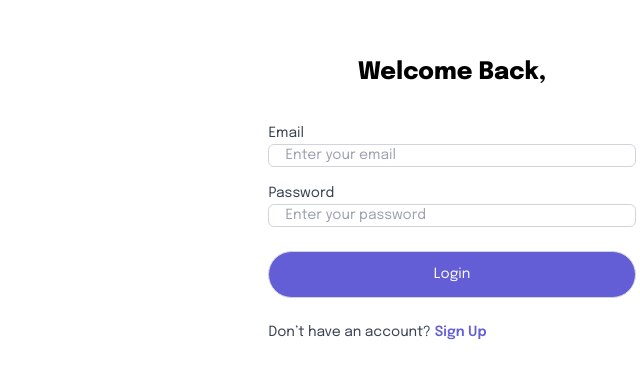
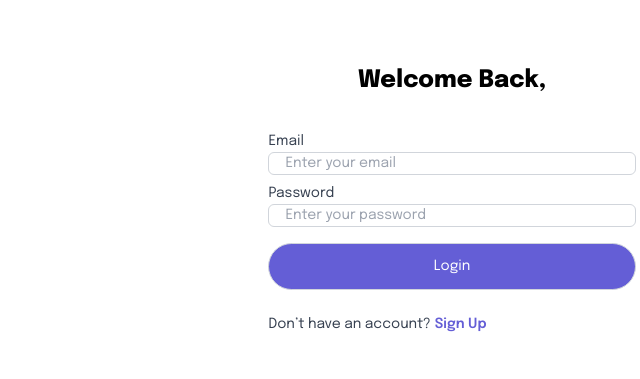
Before and after one commit to Danitilahun/A2SV_INTERN, a Next.js app: page /signin in a window 1280 px wide. Shown: the part 137-516 px from the top of the page, without its empty margins (640-1280 px from the left). Built offline with nearby package versions, Linux system fonts and the light colour scheme.

Commit message:
Complete login page structure

```diff
--- /dev/null
+++ b/app/signin/(constants)/formFields.ts
@@ -0,0 +1,4 @@
+export const fields = [
+  { label: "Email", placeholder: "Enter your email", name: "email" },
+  { label: "Password", placeholder: "Enter your password", name: "password" },
+];
--- a/app/signin/page.tsx
+++ b/app/signin/page.tsx
@@ -1,9 +1,35 @@
-import React from "react";
+"use client";
+import React, { useState } from "react";
 import HorizontalLineWithText from "../../components/HorizontalLineWithText";
 import InputField from "../../components/InputField";
 import Link from "next/link";
+import { fields } from "./(constants)/formFields";
+import { useLoginMutation } from "@/lib/api/auth/authSlice";
 
 const SignIn = () => {
+  const [formValues, setFormValues] = useState<LoginCredentials>({
+    email: "",
+    password: "",
+  });
+
+  const [login, { isLoading }] = useLoginMutation();
+
+  const handleInputChange = (e: React.ChangeEvent<HTMLInputElement>) => {
+    const { name, value } = e.target;
+    setFormValues({ ...formValues, [name]: value });
+  };
+
+  const handleSubmit = async (e: React.FormEvent<HTMLFormElement>) => {
+    e.preventDefault();
+    try {
+      console.log("Form values:", formValues);
+      const response = await login(formValues).unwrap();
+      console.log("Signup successful:", response);
+      // redirect("/job");
+    } catch (error) {
+      console.error("Signup error:", error);
+    }
+  };
   return (
     <div className="text-[14px] flex flex-col gap-4 items-center justify-center absolute top-[141px] left-[1092px] w-[408px] h-[390px] md:w-[calc(100vw - 816px)] md:left-[calc(50% + 408px)] md:transform md:-translate-x-1/2 md:top-[calc(50% - 195px)] lg:w-[calc(100vw - 816px)] lg:left-[calc(50% + 408px)] lg:transform lg:-translate-x-1/2 lg:top-[calc(50% - 195px)] xl:w-[calc(100vw - 816px)] xl:left-[calc(50% + 408px)] xl:transform xl:-translate-x-1/2 xl:top-[calc(50% - 195px)]">
       <div className="text-2xl leading-9 text-center font-extrabold w-[90%]">
@@ -11,24 +37,38 @@ const SignIn = () => {
       </div>
       <HorizontalLineWithText text="" width="w-[90%]" />
 
-      <InputField
-        label="Email"
-        placeholder="Enter your email"
-        width="w-[90%]"
-      />
-      <InputField
-        label="Password"
-        placeholder="Enter your password"
-        width="w-[90%]"
-      />
+      <form
+        onSubmit={handleSubmit}
+        className="flex flex-col items-center justify-center gap-2 w-[90%]"
+      >
+        {fields.map((field, index) => (
+          <InputField
+            width="w-full"
+            key={index}
+            label={field.label}
+            placeholder={field.placeholder}
+            name={field.name}
+            onChange={handleInputChange}
+            type={
+              field.label.toLowerCase().includes("password")
+                ? "password"
+                : "text"
+            }
+          />
+        ))}
 
-      <button className="w-[90%] h-auto rounded-[80px] border text-white bg-primary-500 border-gray-300 px-4 py-3 mx-4 my-2 flex items-center justify-center gap-2">
-        Login
-      </button>
+        <button
+          type="submit"
+          disabled={isLoading}
+          className="w-full h-auto rounded-[80px] border text-white bg-primary-500 border-gray-300 px-4 py-3 mx-4 my-2 flex items-center justify-center gap-2"
+        >
+          Login
+        </button>
+      </form>
 
       <div className="flex gap-1 w-[90%]">
         <span className="text-gray-700">Don’t have an account?</span>
-        <Link href="/signin" className="text-primary-500 font-semibold">
+        <Link href="/signup" className="text-primary-500 font-semibold">
           Sign Up
         </Link>
       </div>
```
